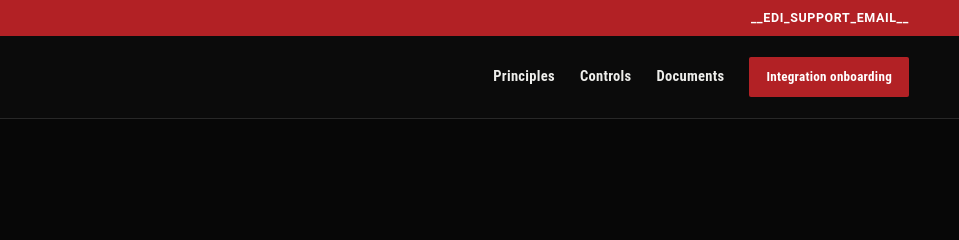
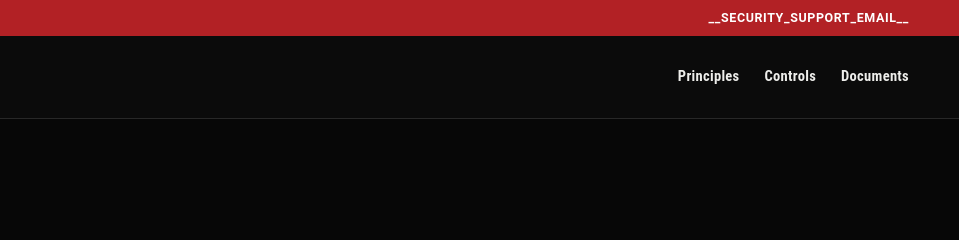
Before and after one commit to jdzidrums/UPI-Static-Content, a website: page site/trust.html in a window 1280 px wide. Shown: the top 240 px of the page, 321-1280 px from the left. Drawn offline with Linux system fonts and the light colour scheme.

Commit message:
Use security contact for Trust Center (site/trust.html)

```diff
--- a/site/trust.html
+++ b/site/trust.html
@@ -15,7 +15,7 @@
   <div class="utility-bar">
     <div class="shell utility-bar__inner">
       <span>Ultra PRO Trust Center</span>
-      <a href="mailto:__EDI_SUPPORT_EMAIL__">__EDI_SUPPORT_EMAIL__</a>
+      <a href="mailto:__SECURITY_SUPPORT_EMAIL__">__SECURITY_SUPPORT_EMAIL__</a>
     </div>
   </div>
   <header class="site-header">
@@ -28,7 +28,6 @@
         <a href="#principles">Principles</a>
         <a href="#controls">Controls</a>
         <a href="#documents">Documents</a>
-        <a class="button button--small button--red" href="https://onboard.ultrapro.com/">Integration onboarding</a>
       </nav>
     </div>
   </header>
@@ -96,7 +95,7 @@
             <p class="eyebrow eyebrow--red">Request process</p>
             <h2>How to request due-diligence materials.</h2>
             <ol>
-              <li>Email <a href="mailto:__EDI_SUPPORT_EMAIL__?subject=Security%20or%20audit%20document%20request">__EDI_SUPPORT_EMAIL__</a> with your company, role, business purpose, requested material, and related business relationship or project.</li>
+              <li>Email <a href="mailto:__SECURITY_SUPPORT_EMAIL__?subject=Security%20or%20audit%20document%20request">__SECURITY_SUPPORT_EMAIL__</a> with your company, role, business purpose, requested material, and related business relationship or project.</li>
               <li>Ultra PRO validates the request, document ownership, current availability, and distribution restrictions.</li>
               <li>If required, the parties complete an NDA or approved access step.</li>
               <li>Approved materials are delivered through an appropriate secure channel with any use or retention limitations.</li>
@@ -106,7 +105,7 @@
           <section id="reporting" class="content-card">
             <p class="eyebrow eyebrow--red">Security reporting</p>
             <h2>Report a security concern.</h2>
-            <p>Contact <a href="mailto:__EDI_SUPPORT_EMAIL__?subject=Security%20concern">__EDI_SUPPORT_EMAIL__</a> with a concise description and a safe callback method. Do not include live credentials, exploit code, sensitive payloads, or personal data in the initial message. Ultra PRO will establish a secure follow-up channel when needed.</p>
+            <p>Contact <a href="mailto:__SECURITY_SUPPORT_EMAIL__?subject=Security%20concern">__SECURITY_SUPPORT_EMAIL__</a> with a concise description and a safe callback method. Do not include live credentials, exploit code, sensitive payloads, or personal data in the initial message. Ultra PRO will establish a secure follow-up channel when needed.</p>
           </section>
         </div>
       </div>
@@ -121,7 +120,7 @@
       </div>
       <div>
         <h2>Contact</h2>
-        <a href="mailto:__EDI_SUPPORT_EMAIL__">__EDI_SUPPORT_EMAIL__</a>
+        <a href="mailto:__SECURITY_SUPPORT_EMAIL__">__SECURITY_SUPPORT_EMAIL__</a>
       </div>
       <div>
         <h2>Resources</h2>
```
